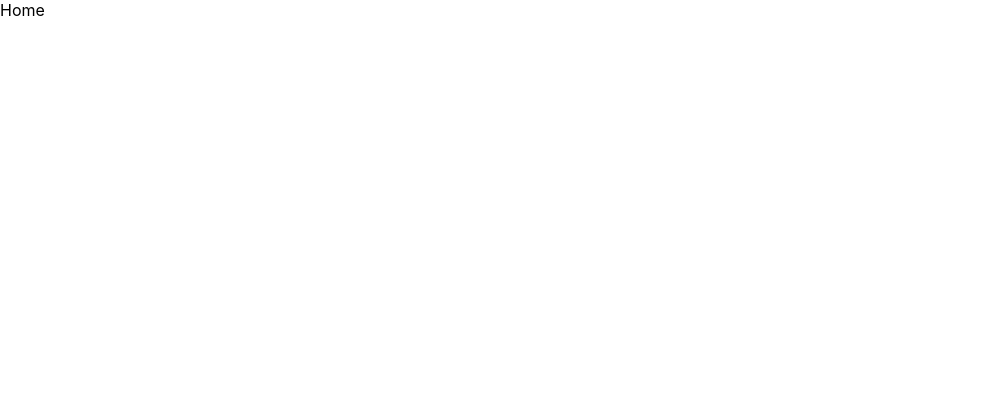
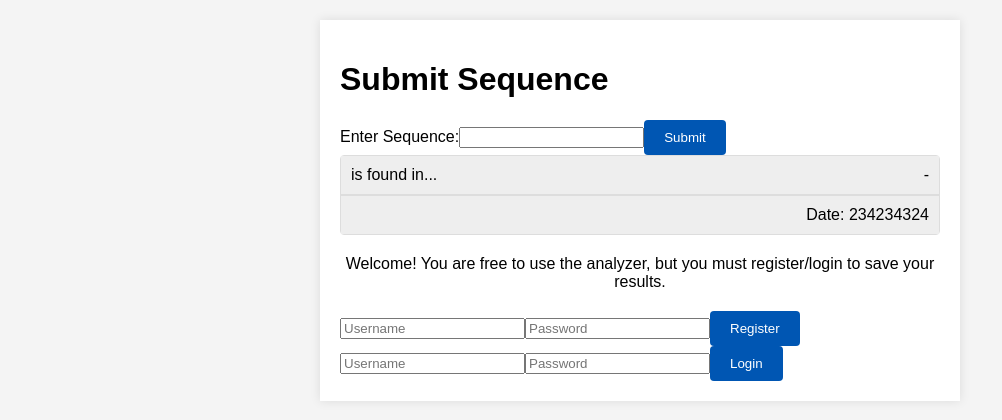
Before and after one commit to mjanicki01/sequence-analyzer, a React (Create React App) app in the folder frontend/: page / in a window 1280 px wide. Shown: the top 420 px of the page, without its empty margins (0-1002 px from the left). Built offline with nearby package versions, Linux system fonts and the light colour scheme.

Commit message:
structured & stylized cards

```diff
--- a/frontend/src/Router.tsx
+++ b/frontend/src/Router.tsx
@@ -3,15 +3,16 @@ import {
   createBrowserRouter,
   createRoutesFromElements,
 } from "react-router-dom"
-import Login from "./components/Login"
+import Login from "./components/forms/Login"
 import SequenceAnalysisContainer from "./components/SequenceAnalysisContainer"
+import { MainPage } from "./pages/Main"
 
 export const DNASequenceRouter = createBrowserRouter(
   createRoutesFromElements(
     // no protected routes - user can submit to analyze-sequence-form, but results will not be saved
     // display option to register if user wants to save results
     <>
-      <Route path="/" element={<div>Home</div>} />,
+      <Route path="/" element={<MainPage />} />,
       <Route path="/login" element={<Login />} />,
       <Route path="/analyze" element={<SequenceAnalysisContainer />} />,
     </>
--- a/frontend/src/components/SequenceAnalysisContainer.tsx
+++ b/frontend/src/components/SequenceAnalysisContainer.tsx
@@ -1,7 +1,7 @@
 import React, { useState } from "react"
 import { Protein } from "../types"
 import axios from "axios"
-import SequenceForm from "./SequenceForm"
+import SequenceForm from "./forms/SequenceForm"
 import SequenceAnalysisResults from "./SequenceAnalysisResults"
 
 const SequenceAnalysisContainer = () => {
--- a/frontend/src/components/SequenceAnalysisResults.tsx
+++ b/frontend/src/components/SequenceAnalysisResults.tsx
@@ -1,5 +1,7 @@
 import { useEffect } from "react"
 import { Protein } from "../types"
+import { ResultCard } from "./cards/ResultCard"
+import { ResultContainerCard } from "./cards/ResultContainerCard"
 
 interface SequenceAnalysisResultsProps {
   response: Protein[]
@@ -16,22 +18,11 @@ const SequenceAnalysisResults = ({
 
   return (
     <div>
-      {/* todo: Create:
-            - UI when no results exist yet
-            - UI when loading (clear form and list a new card with a loading symbol)
-            - UI to display results
-            - Container for result history */}
-      <p>{inputSequence} is found in...</p>
-      <ul>
-        {response ? (
-          response.map((protein, index) => (
-            <li key={index}>
-              {/* todo: Create expandable/collapsable boundaries for extremely long lists of results */}
-              {/* todo: Create message if no results */}
-              {protein.name} {protein.match_indices}
-            </li>
-          ))) : (<p>No match found</p>)}
-      </ul>
+      <ResultContainerCard
+        searchQuery={inputSequence}
+        results={response}
+        defaultExpanded={true}
+      />
     </div>
   )
 }
--- /dev/null
+++ b/frontend/src/components/cards/ResultCard.tsx
@@ -0,0 +1,46 @@
+import { useState } from "react"
+import { Protein } from "../../types"
+
+interface ResultCardProps {
+  result: Protein
+  defaultExpanded: boolean
+}
+
+// Individual search result card
+export const ResultCard = ({
+  result,
+  defaultExpanded = false,
+}: ResultCardProps) => {
+  const [expanded, setExpanded] = useState(defaultExpanded)
+  const [showFullMatches, setShowFullMatches] = useState(false)
+
+  const toggleExpanded = () => setExpanded(!expanded)
+  const toggleShowFullMatches = () => setShowFullMatches(!showFullMatches)
+
+  const truncateMatches = (matches: string) => {
+    if (showFullMatches || matches.length <= 50) return matches
+    return matches.substring(0, 50) + "..."
+  }
+
+  return (
+    <div className="card">
+      <div className="card-header" onClick={toggleExpanded}>
+        <span>{result.name}</span>
+        <span>{expanded ? "-" : "+"}</span>
+      </div>
+      {expanded && (
+        <div className="card-content expanded">
+          <p>ID: {result.id}</p>
+          <p className={showFullMatches ? "" : "truncated"}>
+            Matches: {truncateMatches(result.match_indices)}
+          </p>
+          {result.match_indices.length > 50 && (
+            <div className="show-more" onClick={toggleShowFullMatches}>
+              {showFullMatches ? "Show Less" : "Show More"}
+            </div>
+          )}
+        </div>
+      )}
+    </div>
+  )
+}
--- /dev/null
+++ b/frontend/src/components/cards/ResultContainerCard.tsx
@@ -0,0 +1,40 @@
+import { useState } from "react"
+import { Protein } from "../../types"
+import { ResultCard } from "./ResultCard"
+
+interface ResultCardProps {
+  searchQuery: string
+  results?: Protein[]
+  defaultExpanded?: boolean
+}
+
+// Container of search results per DNA sequence search
+export const ResultContainerCard = ({
+  searchQuery,
+  results,
+  defaultExpanded = false,
+}: ResultCardProps) => {
+  const [expanded, setExpanded] = useState(defaultExpanded)
+
+  const toggleExpanded = () => setExpanded(!expanded)
+
+  return (
+    <div className="card">
+      <div className="card-header" onClick={toggleExpanded}>
+        <span>{searchQuery} is found in...</span>
+        <span>{expanded ? "-" : "+"}</span>
+      </div>
+      {results ? (
+        expanded &&
+        results.map((protein, index) => (
+          <ResultCard result={protein} defaultExpanded={true} />
+        )) // when it's a new search result, expand=true; If it's from search history, expand=false
+      ) : (
+        <p>No match found</p>
+      )}
+      <div className="card-footer">
+        <span>Date: 234234324</span>
+      </div>
+    </div>
+  )
+}
--- a/frontend/src/components/Login.tsx
+++ b/frontend/src/components/forms/Login.tsx
@@ -1,6 +1,6 @@
 import { useState, useContext } from "react"
 import axios from "axios"
-import { AuthContext } from "../context/AuthContext"
+import { AuthContext } from "../../context/AuthContext"
 
 const Login = () => {
   const [credentials, setCredentials] = useState({ username: "", password: "" })
--- a/frontend/src/index.css
+++ /dev/null
@@ -1,13 +0,0 @@
-body {
-  margin: 0;
-  font-family: -apple-system, BlinkMacSystemFont, 'Segoe UI', 'Roboto', 'Oxygen',
-    'Ubuntu', 'Cantarell', 'Fira Sans', 'Droid Sans', 'Helvetica Neue',
-    sans-serif;
-  -webkit-font-smoothing: antialiased;
-  -moz-osx-font-smoothing: grayscale;
-}
-
-code {
-  font-family: source-code-pro, Menlo, Monaco, Consolas, 'Courier New',
-    monospace;
-}
--- a/frontend/src/index.tsx
+++ b/frontend/src/index.tsx
@@ -1,4 +1,4 @@
-import "./index.css"
+import "./styles.css"
 import React from "react"
 import ReactDOM from "react-dom/client"
 import { RouterProvider } from "react-router-dom"
--- a/frontend/src/pages/Main.tsx
+++ b/frontend/src/pages/Main.tsx
@@ -1,4 +1,7 @@
-// Page contains:
+import { useState } from "react"
+import Login from "../components/forms/Login"
+import Registration from "../components/forms/Registration"
+import SequenceAnalysisContainer from "../components/SequenceAnalysisContainer"
 
 // 1)  Sequence Analyzer form
 //     -> Modify to accept either text-based DNA sequence or file-based sequence (.txt file or .FASTA)
@@ -11,3 +14,28 @@
 // 4) Nice to have:
 //     -> Header, description, name, date, etc for more prof appeal
 //     -> Option to add new proteins to database (stretch goal)
+
+export const MainPage = () => {
+  const [isLoggedIn, setIsLoggedIn] = useState(false) // placeholder for authentication state
+
+  const handleLogout = () => {
+    // send request & update useContext object
+    setIsLoggedIn(false)
+    return
+  }
+
+  return (
+    <>
+      <div className="container">
+        <SequenceAnalysisContainer />
+        <div className="auth-message">
+          Welcome! You are free to use the analyzer, but you must register/login
+          to save your results.
+        </div>
+        {!isLoggedIn && <Registration />}
+        {!isLoggedIn && <Login />}
+        {isLoggedIn && <button onClick={handleLogout}>Log out</button>}
+      </div>
+    </>
+  )
+}
--- /dev/null
+++ b/frontend/src/styles.css
@@ -0,0 +1,94 @@
+body {
+  font-family: Arial, sans-serif;
+  margin: 0;
+  padding: 20px;
+  background-color: #f4f4f4;
+}
+
+.container {
+  max-width: 600px;
+  margin: 0 auto;
+  padding: 20px;
+  background-color: #fff;
+  box-shadow: 0 0 10px rgba(0, 0, 0, 0.1);
+}
+
+.form-group {
+  margin-bottom: 20px;
+}
+
+.form-group label {
+  display: block;
+  margin-bottom: 5px;
+}
+
+.form-group input[type="text"],
+.form-group input[type="password"] {
+  width: 100%;
+  padding: 10px;
+  border: 1px solid #ddd;
+  border-radius: 4px;
+}
+
+button {
+  padding: 10px 20px;
+  background-color: #0056b3;
+  color: #ffffff;
+  border: none;
+  border-radius: 4px;
+  cursor: pointer;
+}
+
+button:hover {
+  background-color: #004494;
+}
+
+.auth-message {
+  text-align: center;
+  margin: 20px 0;
+}
+
+.card {
+  margin-bottom: 20px;
+  border: 1px solid #ddd;
+  border-radius: 4px;
+  background-color: #f9f9f9;
+}
+
+.card-header {
+  padding: 10px;
+  background-color: #eee;
+  border-bottom: 1px solid #ddd;
+  display: flex;
+  justify-content: space-between;
+  align-items: center;
+  cursor: pointer;
+}
+
+.card-content {
+  padding: 10px;
+  display: none;
+}
+
+.card-content.expanded {
+  display: block;
+}
+
+.truncated {
+  white-space: nowrap;
+  overflow: hidden;
+  text-overflow: ellipsis;
+  max-width: 90%;
+}
+
+.card-footer {
+  padding: 10px;
+  text-align: right;
+  background-color: #eee;
+  border-top: 1px solid #ddd;
+}
+
+.show-more {
+  cursor: pointer;
+  color: #0066cc;
+}
```
Also changed, not shown: frontend/src/components/forms/Registration.tsx (renamed from frontend/src/components/Registration.tsx), frontend/src/components/forms/SequenceForm.tsx (renamed from frontend/src/components/SequenceForm.tsx).
